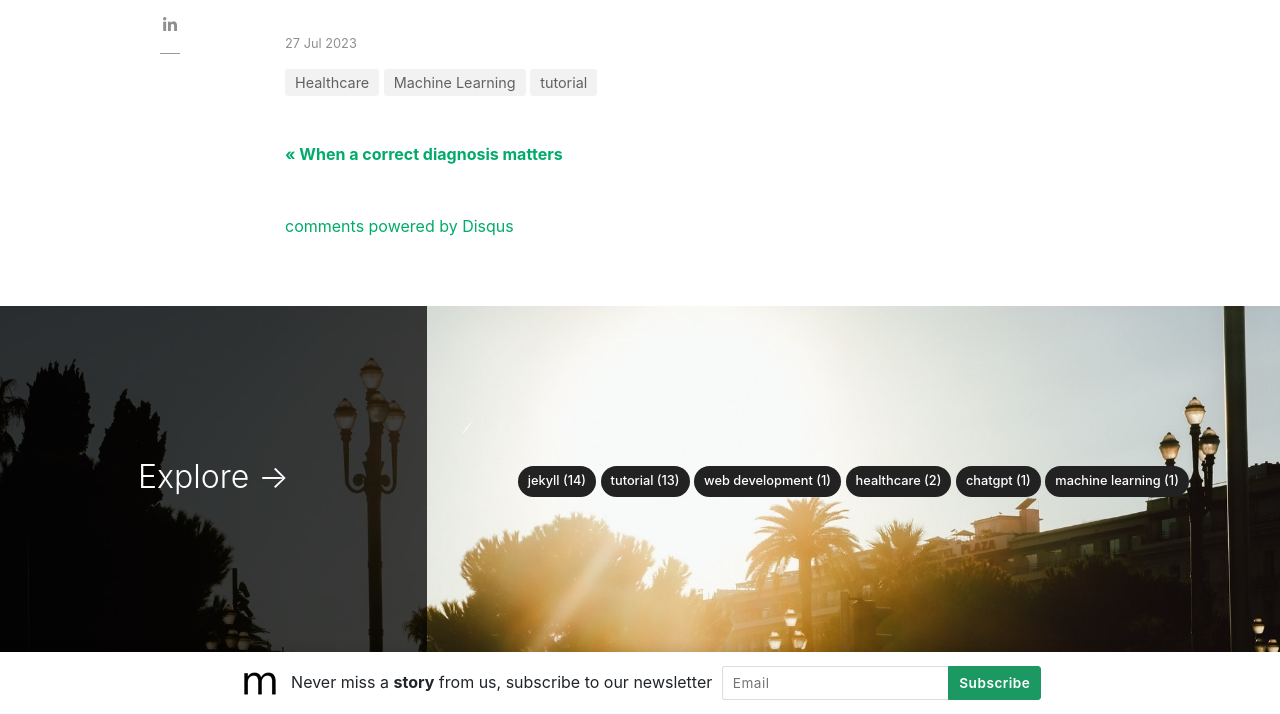
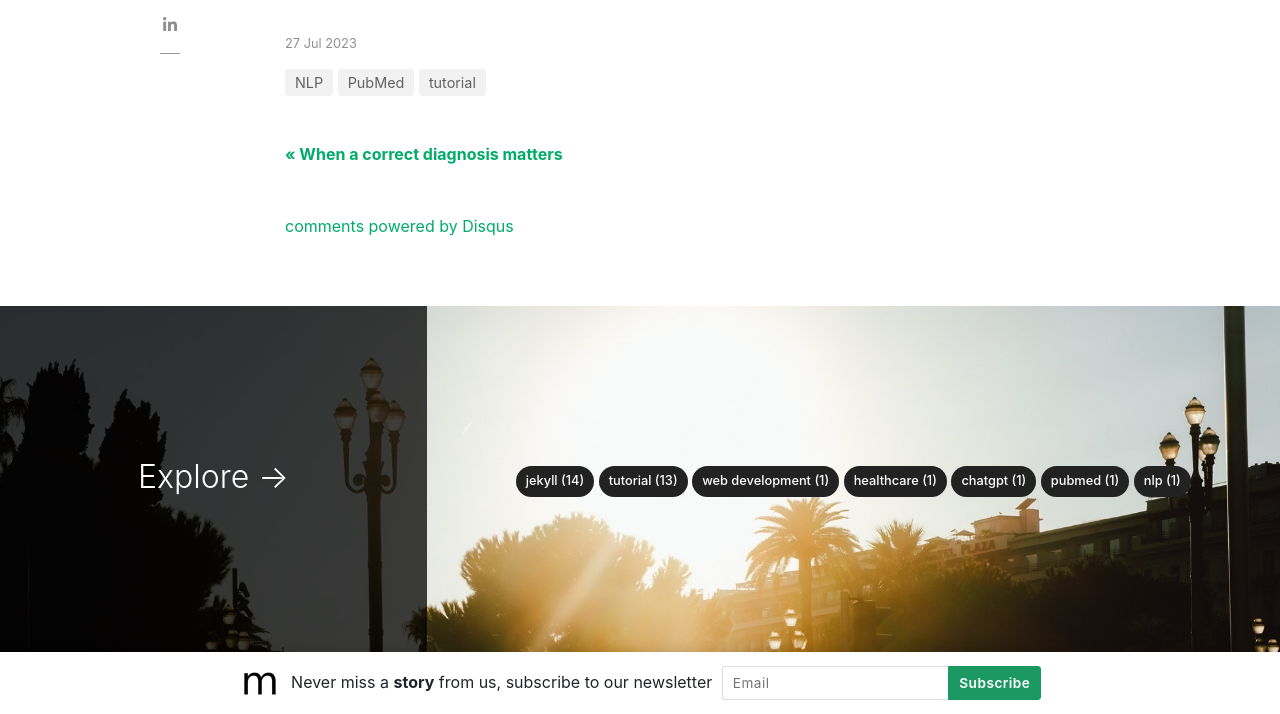
Before and after one commit to slsu0424/slsu0424.github.io, a Jekyll site: the page built from _posts/2023-07-27-test.md, in a window 1280 px wide and 900 px high, scrolled down 6798 px, cut to the strip 186-900 px from the top of the window. Built offline with Jekyll 4.4.1, drawn with Linux system fonts in a browser that asks for light colours; nearby versions of some CDN libraries; comment, search, counter and statistics services are not loaded.

Commit message:
Update 2023-07-27-test.md

```diff
--- a/_posts/2023-07-27-test.md
+++ b/_posts/2023-07-27-test.md
@@ -2,7 +2,7 @@
 layout: post
 title:  "NLP: Encoding sample PubMed abstracts using One-Hot Vectors"
 author: sandy
-categories: [ Healthcare, Machine Learning, tutorial ]
+categories: [ PubMed, NLP, tutorial ]
 image: assets/images/vector.png
 ---
 
```
